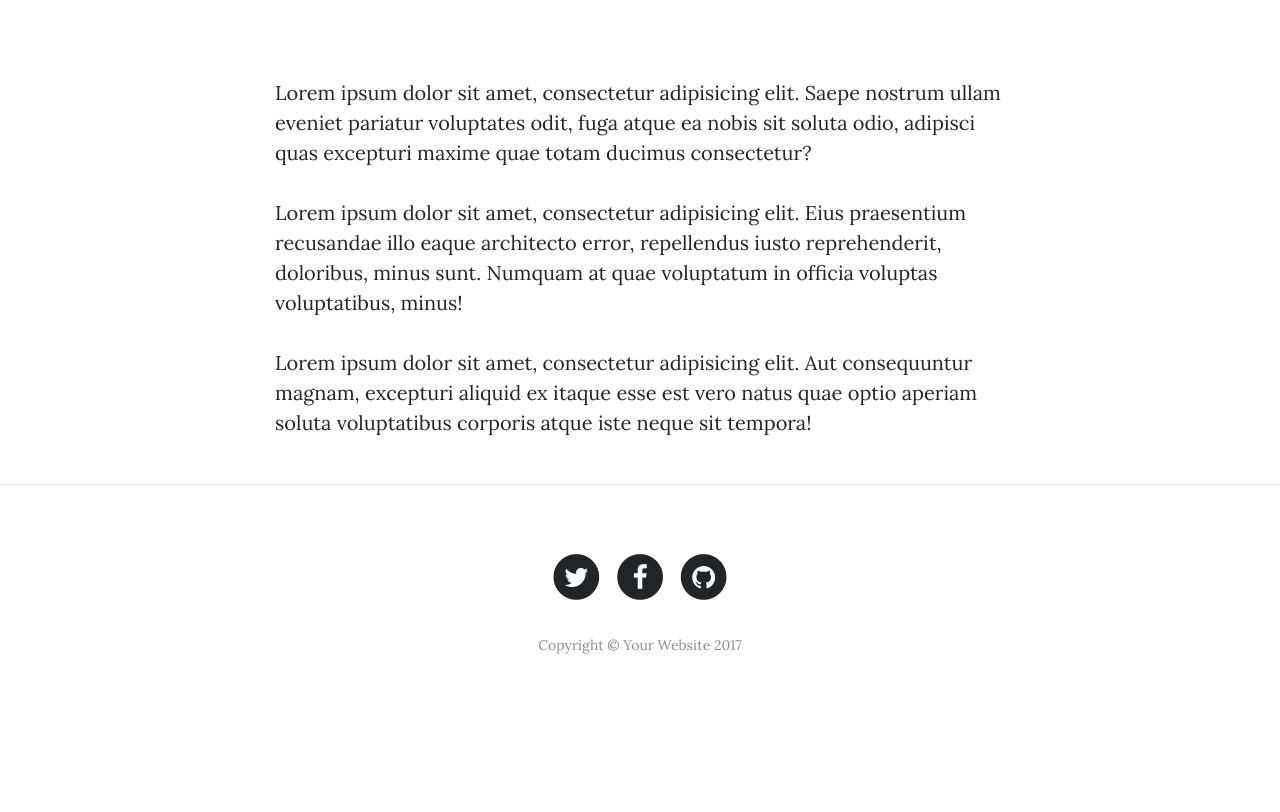
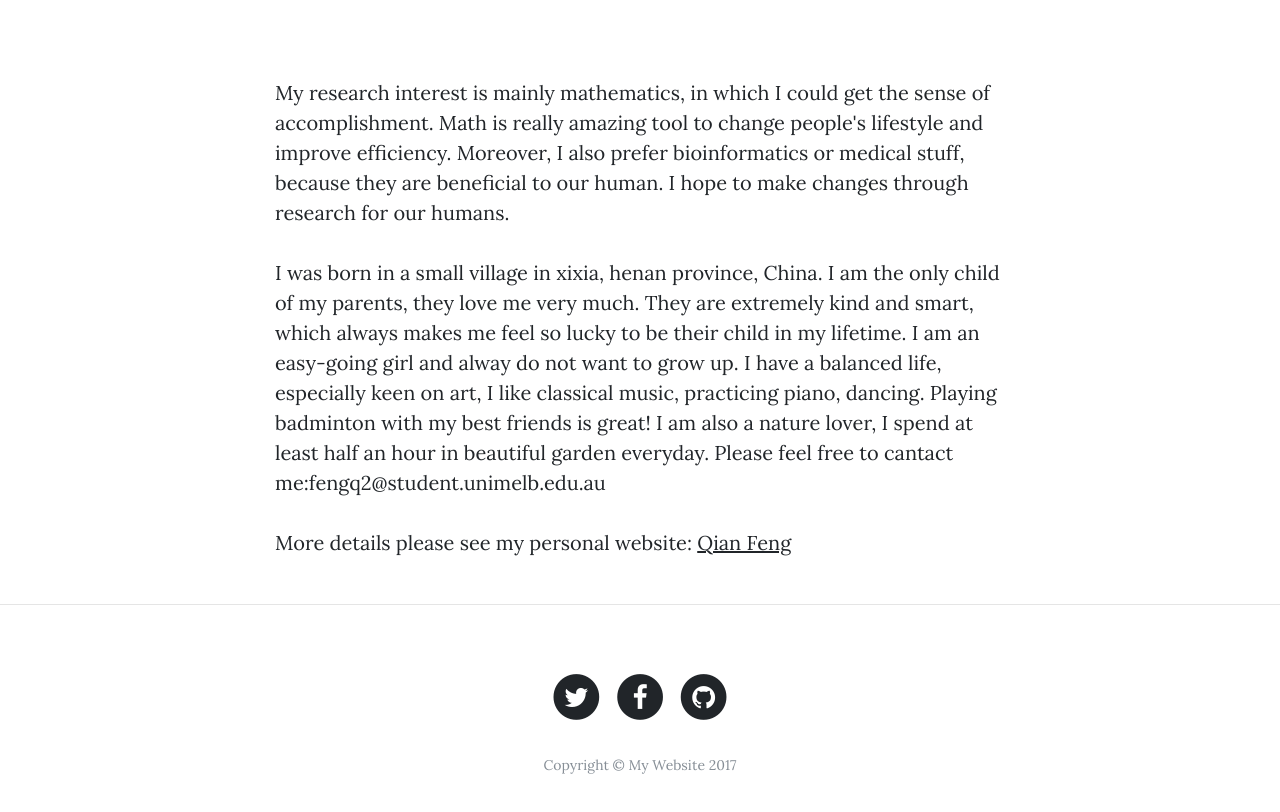
Before and after one commit to qianfeng2/phdproject, a website: page about.html in a window 1280 px wide. Shown: the part 534-1346 px from the top of the page. Before the commit the page ends 1255 px from the top, so only its background shows below. Drawn offline with nearby package versions, Linux system fonts and the light colour scheme.

Commit message:
change about me

```diff
--- a/about.html
+++ b/about.html
@@ -71,9 +71,9 @@
     <div class="container">
       <div class="row">
         <div class="col-lg-8 col-md-10 mx-auto">
-          <p>Lorem ipsum dolor sit amet, consectetur adipisicing elit. Saepe nostrum ullam eveniet pariatur voluptates odit, fuga atque ea nobis sit soluta odio, adipisci quas excepturi maxime quae totam ducimus consectetur?</p>
-          <p>Lorem ipsum dolor sit amet, consectetur adipisicing elit. Eius praesentium recusandae illo eaque architecto error, repellendus iusto reprehenderit, doloribus, minus sunt. Numquam at quae voluptatum in officia voluptas voluptatibus, minus!</p>
-          <p>Lorem ipsum dolor sit amet, consectetur adipisicing elit. Aut consequuntur magnam, excepturi aliquid ex itaque esse est vero natus quae optio aperiam soluta voluptatibus corporis atque iste neque sit tempora!</p>
+          <p>My research interest is mainly mathematics, in which I could get the sense of accomplishment. Math is really amazing tool to change people's lifestyle and improve efficiency. Moreover, I also prefer bioinformatics or medical stuff, because they are beneficial to our human. I hope to make changes through research for our humans.</p>
+          <p>I was born in a small village in xixia, henan province, China. I am the only child of my parents, they love me very much. They are extremely kind and smart, which always makes me feel so lucky to be their child in my lifetime. I am an easy-going girl and alway do not want to grow up. I have a balanced life, especially keen on art, I like classical music, practicing piano, dancing. Playing badminton with my best friends is great! I am also a nature lover, I spend at least half an hour in beautiful garden everyday. Please feel free to cantact me:fengq2@student.unimelb.edu.au</p>
+          <p>More details please see my personal website: <a href="https://qianfeng2.github.io/" target=&ldquo;blank&rdquo;>Qian Feng</a></p>
         </div>
       </div>
     </div>
@@ -111,7 +111,7 @@
                 </a>
               </li>
             </ul>
-            <p class="copyright text-muted">Copyright &copy; Your Website 2017</p>
+            <p class="copyright text-muted">Copyright &copy; My Website 2017</p>
           </div>
         </div>
       </div>
```
